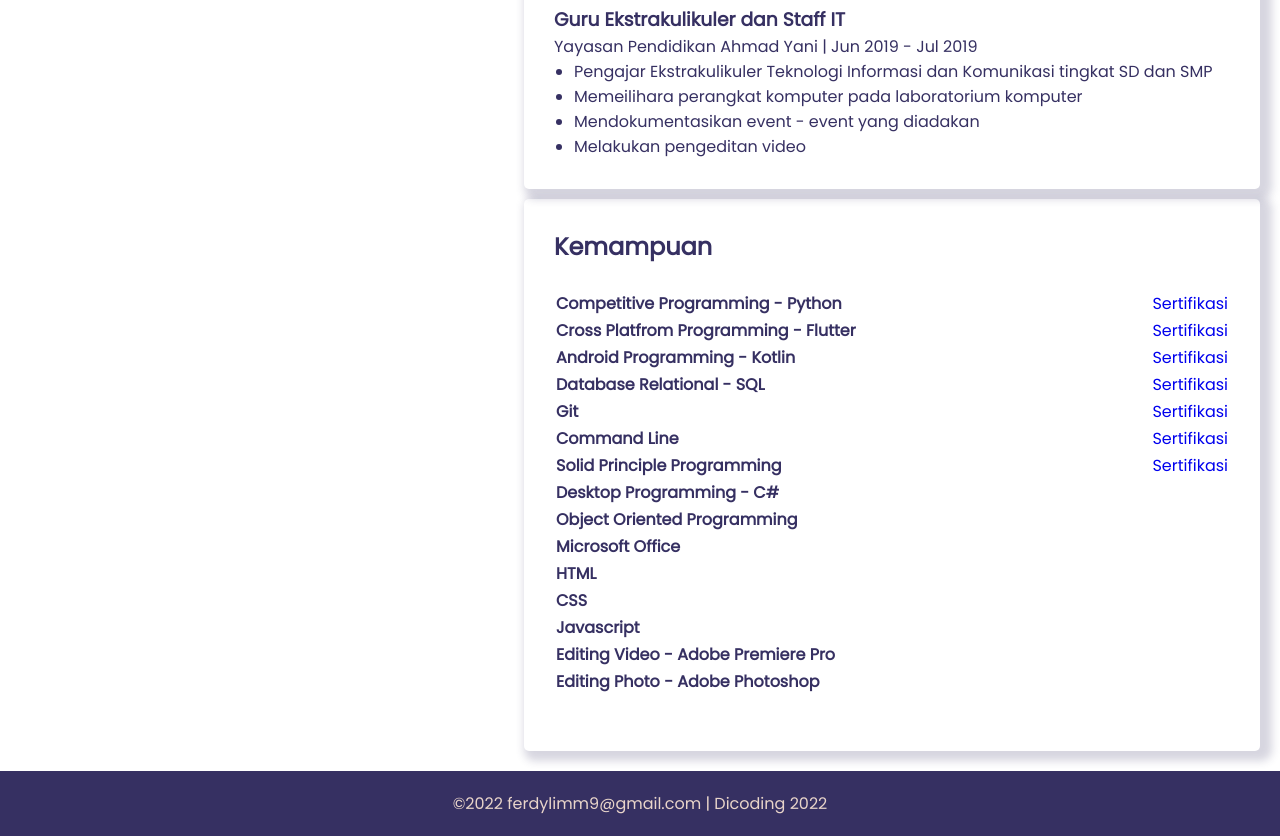
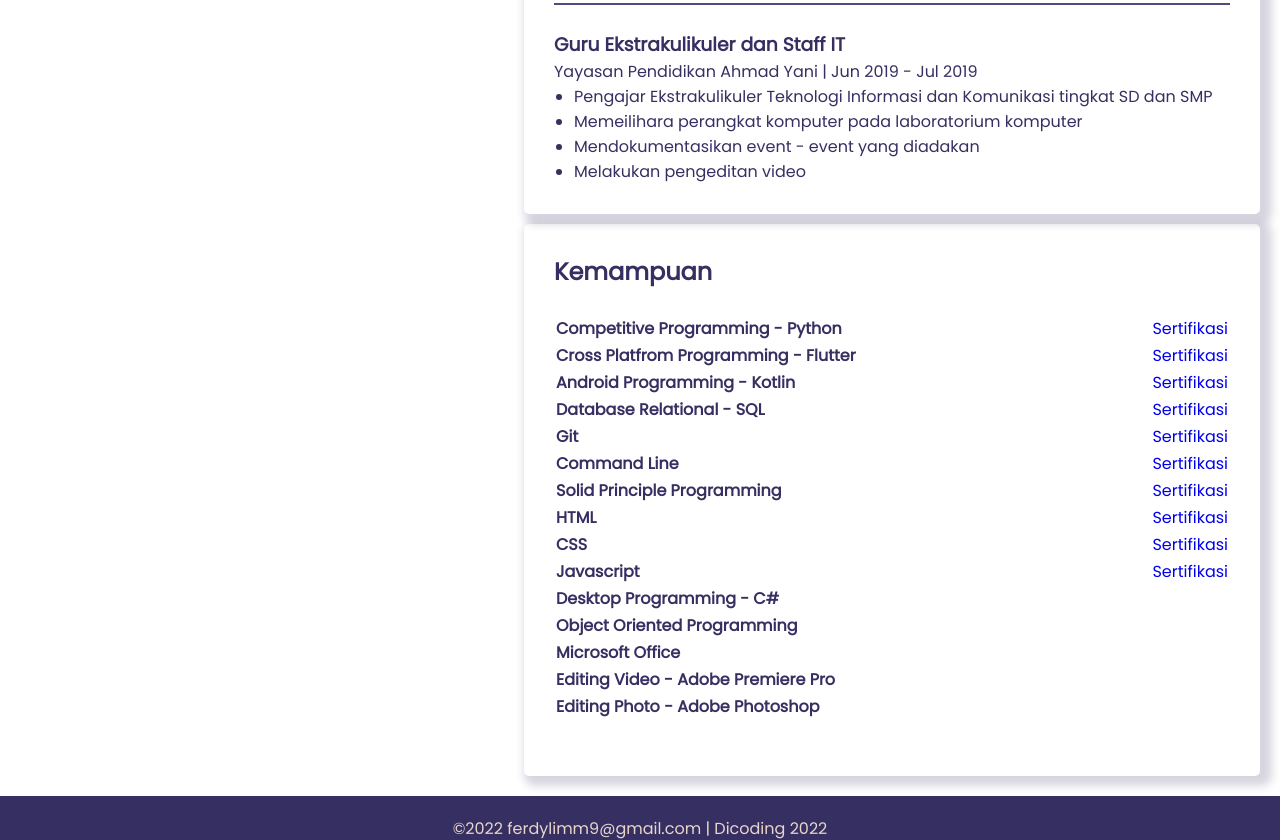
Before and after one commit to mbasyar/cv_mbasyar, a plain HTML site: page index.html in a window 1280 px wide. Shown: the part 1253-2093 px from the top of the page. Drawn offline with Linux system fonts and the light colour scheme.

Commit message:
update sertification web programming

```diff
--- a/index.html
+++ b/index.html
@@ -108,6 +108,7 @@
               <span class="year">2019 - Sekarang</span>
             </p>
             <ul>
+              <li>GPA 3.68</li>
               <li>Anggota MPC Mikroskil 2021</li>
               <li>Panitia Perlengkapan Ideafuse 2021</li>
               <li>
@@ -217,6 +218,19 @@
                 <td><a href="https://www.dicoding.com/certificates/81P229QJQPOY" target="_blank" rel="dofollow">Sertifikasi</a></td>
               </tr>
               <tr>
+                <th>HTML</th>
+                <td><a href="https://www.dicoding.com/certificates/QLZ9KK8Q9Z5D">Sertifikasi</a></td>
+              </tr>
+              <tr>
+                <th>CSS</th>
+                <td><a href="https://www.dicoding.com/certificates/QLZ9KK8Q9Z5D">Sertifikasi</a></td>
+              </tr>
+              <tr>
+                <th>Javascript</th>
+                <td><a href="https://www.dicoding.com/certificates/QLZ9KK8Q9Z5D">Sertifikasi</a></td>
+
+              </tr>
+              <tr>
                 <th>Desktop Programming - C#</th>
               </tr>
               <tr>
@@ -224,15 +238,6 @@
               </tr>
               <tr>
                 <th>Microsoft Office</th>
-              </tr>
-              <tr>
-                <th>HTML</th>
-              </tr>
-              <tr>
-                <th>CSS</th>
-              </tr>
-              <tr>
-                <th>Javascript</th>
               </tr>
               <tr>
                 <th>Editing Video - Adobe Premiere Pro</th>
```
